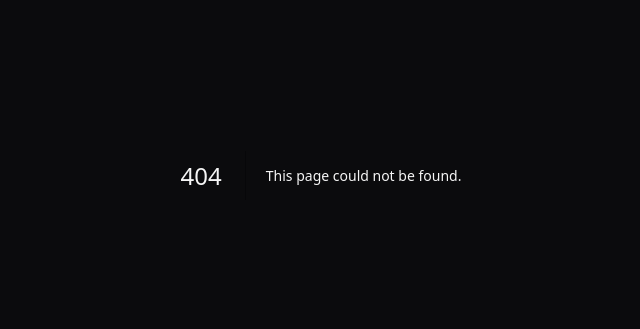
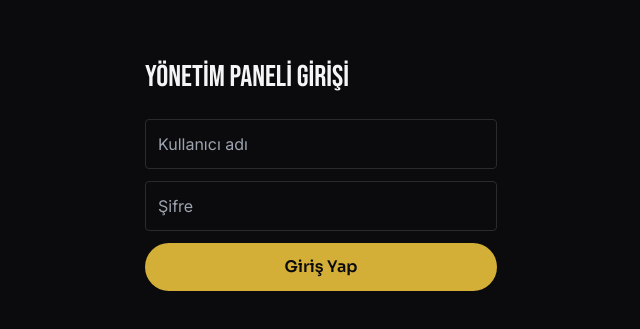
Before and after one commit to atlasmuratk-beep/faydalab, a Next.js app in the folder apps/website/: page /admin/login in a window 1280 px wide. Before the commit this address had no page. Shown: the part 225-554 px from the top of the page, without its empty margins (319-959 px from the left). Built offline with nearby package versions, Linux system fonts and the light colour scheme.

Commit message:
feat(website): middleware route guard, login sayfası, korumalı admin layout

```diff
--- /dev/null
+++ b/apps/website/src/app/admin/(protected)/layout.tsx
@@ -0,0 +1,10 @@
+import { AdminNav } from '@/components/admin/AdminNav'
+
+export default function AdminProtectedLayout({ children }: { children: React.ReactNode }) {
+  return (
+    <div className="min-h-screen bg-brand-bg text-brand-text">
+      <AdminNav />
+      <div className="mx-auto max-w-5xl px-6 py-8">{children}</div>
+    </div>
+  )
+}
--- /dev/null
+++ b/apps/website/src/app/admin/(protected)/page.tsx
@@ -0,0 +1,5 @@
+import { redirect } from 'next/navigation'
+
+export default function AdminRootPage() {
+  redirect('/admin/sections')
+}
--- /dev/null
+++ b/apps/website/src/app/admin/(public)/login/page.tsx
@@ -0,0 +1,58 @@
+'use client'
+
+import { useState } from 'react'
+import { useRouter } from 'next/navigation'
+
+export default function AdminLoginPage() {
+  const router = useRouter()
+  const [error, setError] = useState<string | null>(null)
+
+  async function handleSubmit(e: React.FormEvent<HTMLFormElement>) {
+    e.preventDefault()
+    setError(null)
+    const form = new FormData(e.currentTarget)
+    const res = await fetch('/api/auth/login', {
+      method: 'POST',
+      headers: { 'Content-Type': 'application/json' },
+      body: JSON.stringify({
+        username: form.get('username'),
+        password: form.get('password'),
+      }),
+    })
+    if (!res.ok) {
+      const body = await res.json()
+      setError(body.error ?? 'Giriş başarısız')
+      return
+    }
+    router.push('/admin/sections')
+    router.refresh()
+  }
+
+  return (
+    <div className="mx-auto flex min-h-screen max-w-sm flex-col justify-center bg-brand-bg px-4">
+      <h1 className="mb-6 font-heading text-3xl uppercase text-brand-text">Yönetim Paneli Girişi</h1>
+      <form onSubmit={handleSubmit} className="flex flex-col gap-3">
+        <input
+          name="username"
+          placeholder="Kullanıcı adı"
+          required
+          className="rounded border border-brand-border bg-transparent p-3 text-brand-text"
+        />
+        <input
+          name="password"
+          type="password"
+          placeholder="Şifre"
+          required
+          className="rounded border border-brand-border bg-transparent p-3 text-brand-text"
+        />
+        {error && <p className="text-sm text-red-400">{error}</p>}
+        <button
+          type="submit"
+          className="rounded-full bg-brand-gold py-3 font-subheading font-semibold text-brand-bg hover:opacity-90"
+        >
+          Giriş Yap
+        </button>
+      </form>
+    </div>
+  )
+}
--- /dev/null
+++ b/apps/website/src/components/admin/AdminNav.tsx
@@ -0,0 +1,27 @@
+'use client'
+
+import Link from 'next/link'
+import { useRouter } from 'next/navigation'
+
+export function AdminNav() {
+  const router = useRouter()
+
+  async function handleLogout() {
+    await fetch('/api/auth/logout', { method: 'POST' })
+    router.push('/admin/login')
+    router.refresh()
+  }
+
+  return (
+    <nav className="flex items-center justify-between border-b border-brand-border bg-brand-bg px-6 py-4">
+      <div className="flex gap-6 font-subheading text-brand-text">
+        <Link href="/admin/sections">Bölümler</Link>
+        <Link href="/admin/settings">Site Ayarları</Link>
+        <Link href="/admin/messages">Mesajlar</Link>
+      </div>
+      <button onClick={handleLogout} className="text-sm text-brand-muted underline">
+        Çıkış Yap
+      </button>
+    </nav>
+  )
+}
--- /dev/null
+++ b/apps/website/src/middleware.ts
@@ -0,0 +1,20 @@
+import { NextRequest, NextResponse } from 'next/server'
+import { verifySession, SESSION_COOKIE } from '@/lib/session'
+
+export const runtime = 'nodejs'
+
+export function middleware(req: NextRequest) {
+  const token = req.cookies.get(SESSION_COOKIE)?.value
+  const userId = verifySession(token)
+  if (!userId) {
+    if (req.nextUrl.pathname.startsWith('/api/')) {
+      return NextResponse.json({ error: 'Yetkisiz erişim' }, { status: 401 })
+    }
+    return NextResponse.redirect(new URL('/admin/login', req.url))
+  }
+  return NextResponse.next()
+}
+
+export const config = {
+  matcher: ['/admin', '/admin/((?!login).*)', '/api/admin/:path*'],
+}
```
Also changed, not shown: 1 other file (tests, documents, lock files or other folders).
